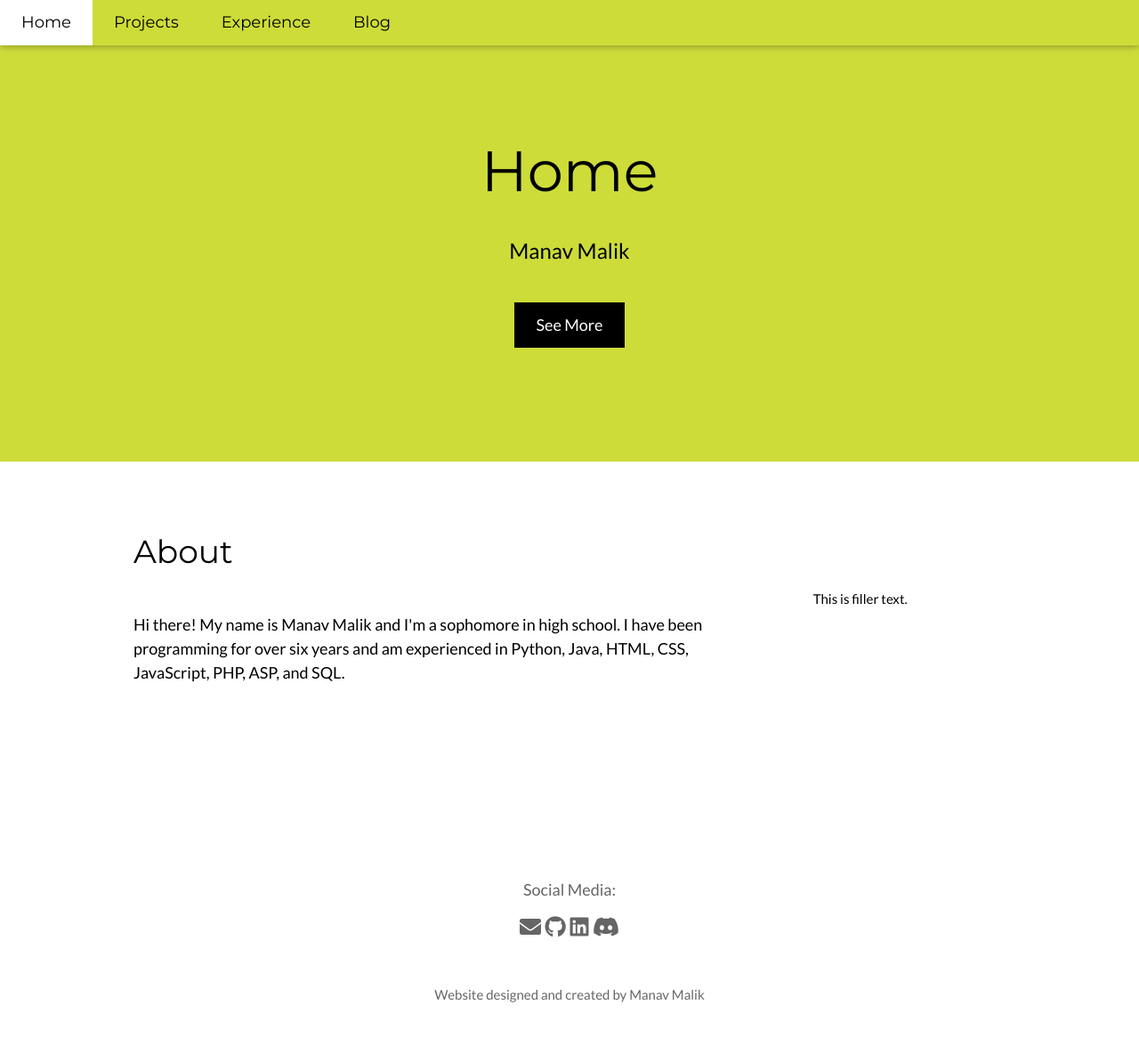
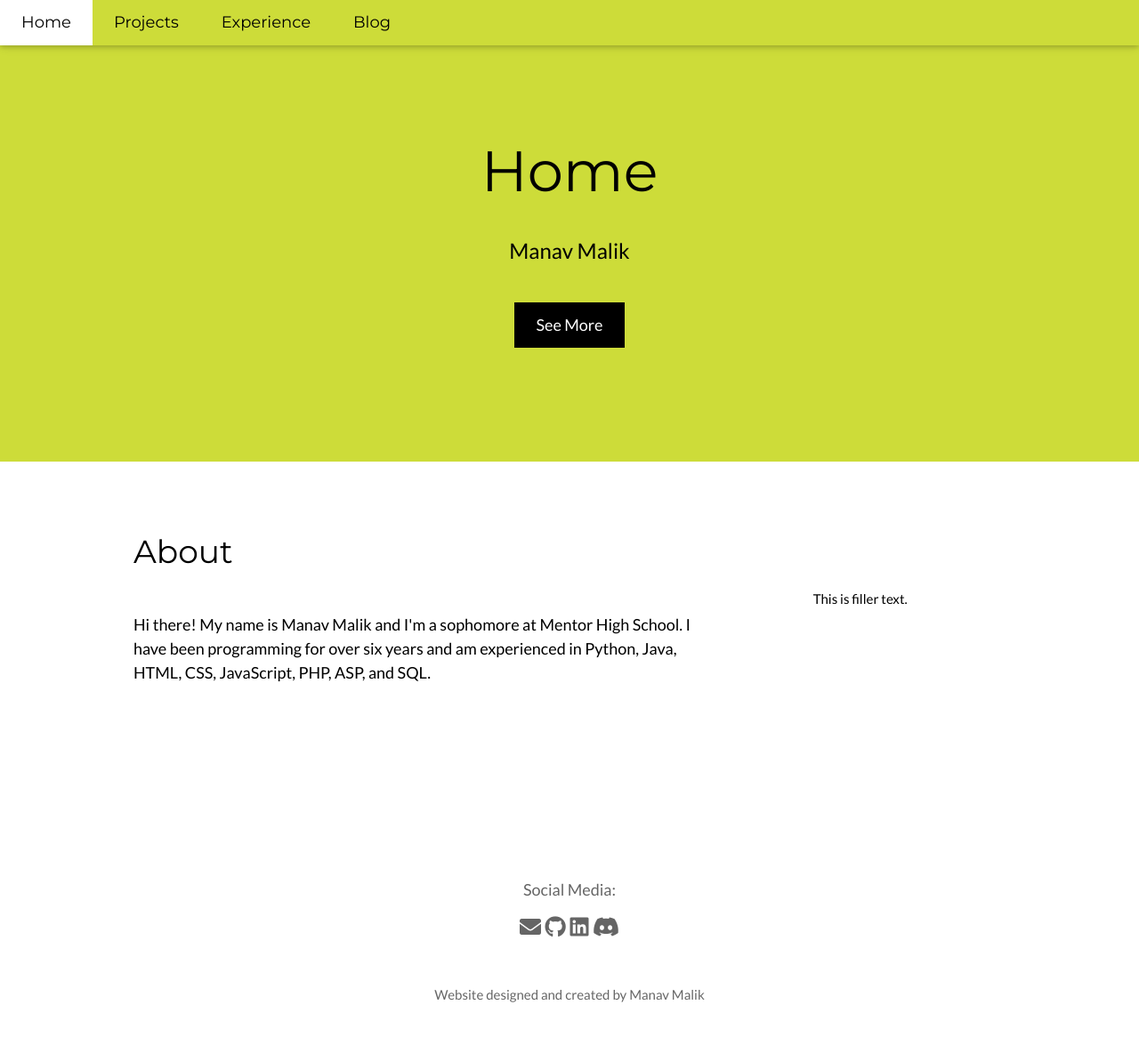
Before and after one commit to 0xmmalik/0xmmalik.github.io, a Jekyll site: the page index.html, which Jekyll copies as it is, in a window 1280 px wide and 1209 px high. Shown: the top 1166 px of the window at 89% size. Built offline with Jekyll 4.4.1, drawn with Linux system fonts in a browser that asks for light colours.

Commit message:
added school name

```diff
--- a/index.html
+++ b/index.html
@@ -28,7 +28,7 @@
     <div class="w3-content">
         <div class="w3-twothird">
             <h1>About</h1>
-            <h5 class="w3-padding-32">Hi there! My name is Manav Malik and I'm a sophomore in high school. I have been programming for over six years and am experienced in Python, Java, HTML, CSS, JavaScript, PHP, ASP, and SQL.</h5>
+            <h5 class="w3-padding-32">Hi there! My name is Manav Malik and I'm a sophomore at Mentor High School. I have been programming for over six years and am experienced in Python, Java, HTML, CSS, JavaScript, PHP, ASP, and SQL.</h5>
             <p class="w3-text-grey"></p>
         </div>
 
```
